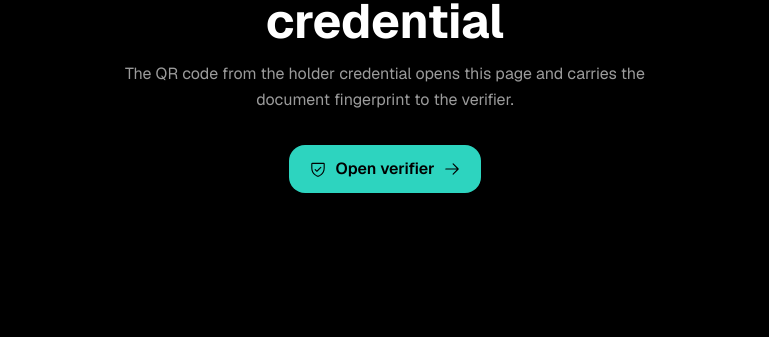
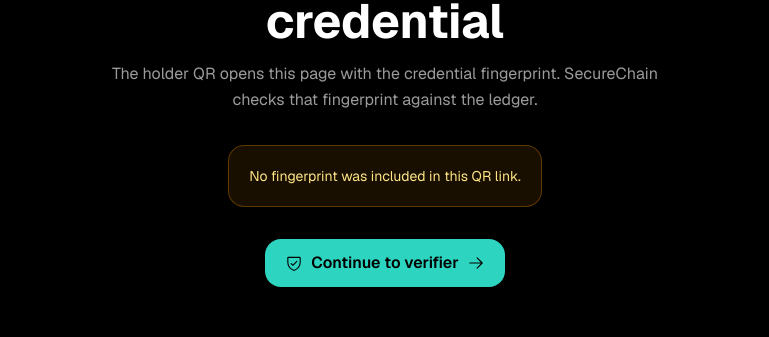
Before and after one commit to SohailKhan0525/website-demo, a Next.js app: page /verify/qr in a window 1280 px wide. Shown: the part 283-620 px from the top of the page, without its empty margins (255-1024 px from the left). Built offline with nearby package versions, Linux system fonts and the light colour scheme; no server answers.

Commit message:
Improve QR verification handoff

```diff
--- a/src/app/verify/qr/page.tsx
+++ b/src/app/verify/qr/page.tsx
@@ -1,19 +1,29 @@
 'use client';
 
+import { useEffect, useState } from 'react';
 import { useSearchParams } from 'next/navigation';
 import Link from 'next/link';
-import { ArrowRight, QrCode, ShieldCheck } from '@phosphor-icons/react';
+import { ArrowRight, QrCode, ShieldCheck, CheckCircle, WarningCircle } from '@phosphor-icons/react';
+import { verifyDocumentOnLedger, VerificationResponse } from '@/lib/ledger';
 
 export default function QrVerifyPage() {
   const params = useSearchParams();
   const hash = params.get('hash');
+  const [result, setResult] = useState<VerificationResponse | null>(null);
+
+  useEffect(() => {
+    if (!hash) return;
+    verifyDocumentOnLedger(hash).then(setResult).catch(() => setResult(null));
+  }, [hash]);
+
   return (
     <main className="mx-auto flex min-h-screen w-full max-w-3xl flex-col items-center px-6 pb-24 pt-40 text-center">
-      <span className="mb-4 flex h-14 w-14 items-center justify-center rounded-2xl bg-[#181818] border border-[#272727] text-[#2DD4BF]"><QrCode size={28} /></span>
+      <span className="mb-4 flex h-14 w-14 items-center justify-center rounded-2xl border border-[#272727] bg-[#181818] text-[#2DD4BF]"><QrCode size={28} /></span>
       <h1 className="text-4xl font-bold text-white md:text-5xl">Verify a SecureChain credential</h1>
-      <p className="mt-4 max-w-xl text-base leading-relaxed text-[#9B9B9B]">The QR code from the holder credential opens this page and carries the document fingerprint to the verifier.</p>
-      {hash && <div className="mt-8 w-full rounded-3xl border border-[#272727] bg-[#181818] p-6 text-left"><span className="block text-xs text-[#9B9B9B]">Document SHA 256 from QR</span><code className="mt-2 block break-all font-mono text-sm text-[#2DD4BF]">{hash}</code></div>}
-      <Link href="/verify" className="mt-8 inline-flex items-center gap-2 rounded-2xl bg-[#2DD4BF] px-5 py-3 text-base font-semibold text-black hover:bg-[#14B8A6] active:scale-[0.98] transition-fluid"><ShieldCheck size={18} /> Open verifier <ArrowRight size={18} /></Link>
+      <p className="mt-4 max-w-xl text-base leading-relaxed text-[#9B9B9B]">The holder QR opens this page with the credential fingerprint. SecureChain checks that fingerprint against the ledger.</p>
+      {!hash && <div className="mt-8 rounded-2xl border border-amber-500/30 bg-amber-500/10 p-5 text-sm text-amber-200">No fingerprint was included in this QR link.</div>}
+      {hash && <div className="mt-8 w-full rounded-3xl border border-[#272727] bg-[#181818] p-6 text-left"><span className="block text-xs text-[#9B9B9B]">Document SHA 256 from QR</span><code className="mt-2 block break-all font-mono text-sm text-[#2DD4BF]">{hash}</code>{result && <div className="mt-5 flex items-center gap-3"><span className={`flex h-10 w-10 items-center justify-center rounded-xl ${result.outcome === 'valid' ? 'bg-emerald-500/10 text-emerald-300' : result.outcome === 'revoked' ? 'bg-orange-500/10 text-orange-300' : 'bg-amber-500/10 text-amber-300'}`}>{result.outcome === 'valid' ? <CheckCircle size={22} /> : <WarningCircle size={22} />}</span><div className="text-left"><p className="font-semibold text-white">{result.outcome === 'valid' ? 'Credential found' : result.outcome === 'revoked' ? 'Credential revoked' : 'Credential not found'}</p><p className="text-xs text-[#9B9B9B]">{result.record?.doc_name ?? 'No matching ledger record'}</p></div></div>}</div>}
+      <Link href={hash ? `/verify?hash=${encodeURIComponent(hash)}` : '/verify'} className="mt-8 inline-flex items-center gap-2 rounded-2xl bg-[#2DD4BF] px-5 py-3 text-base font-semibold text-black hover:bg-[#14B8A6] active:scale-[0.98] transition-fluid"><ShieldCheck size={18} /> Continue to verifier <ArrowRight size={18} /></Link>
     </main>
   );
 }
```
